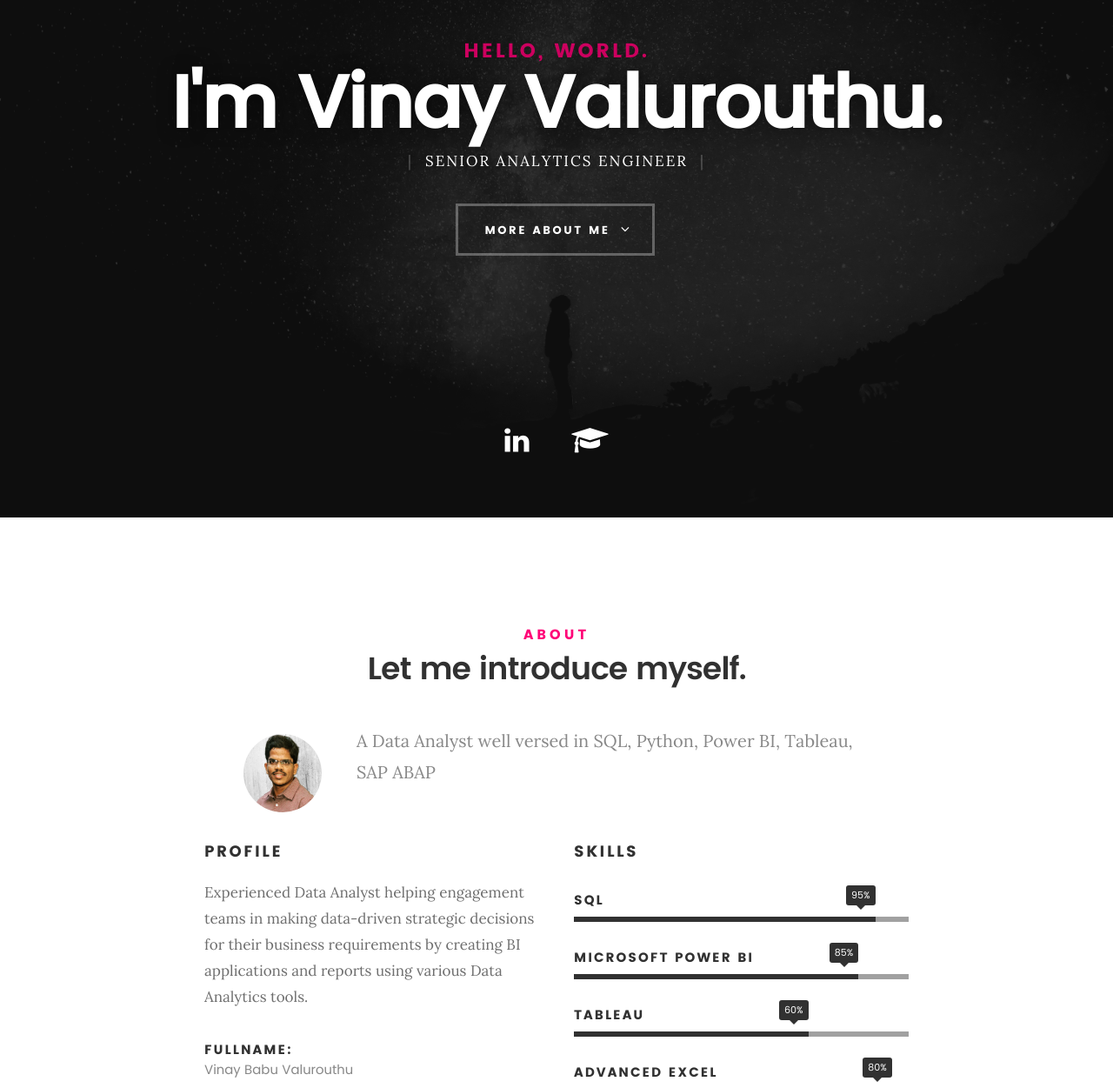
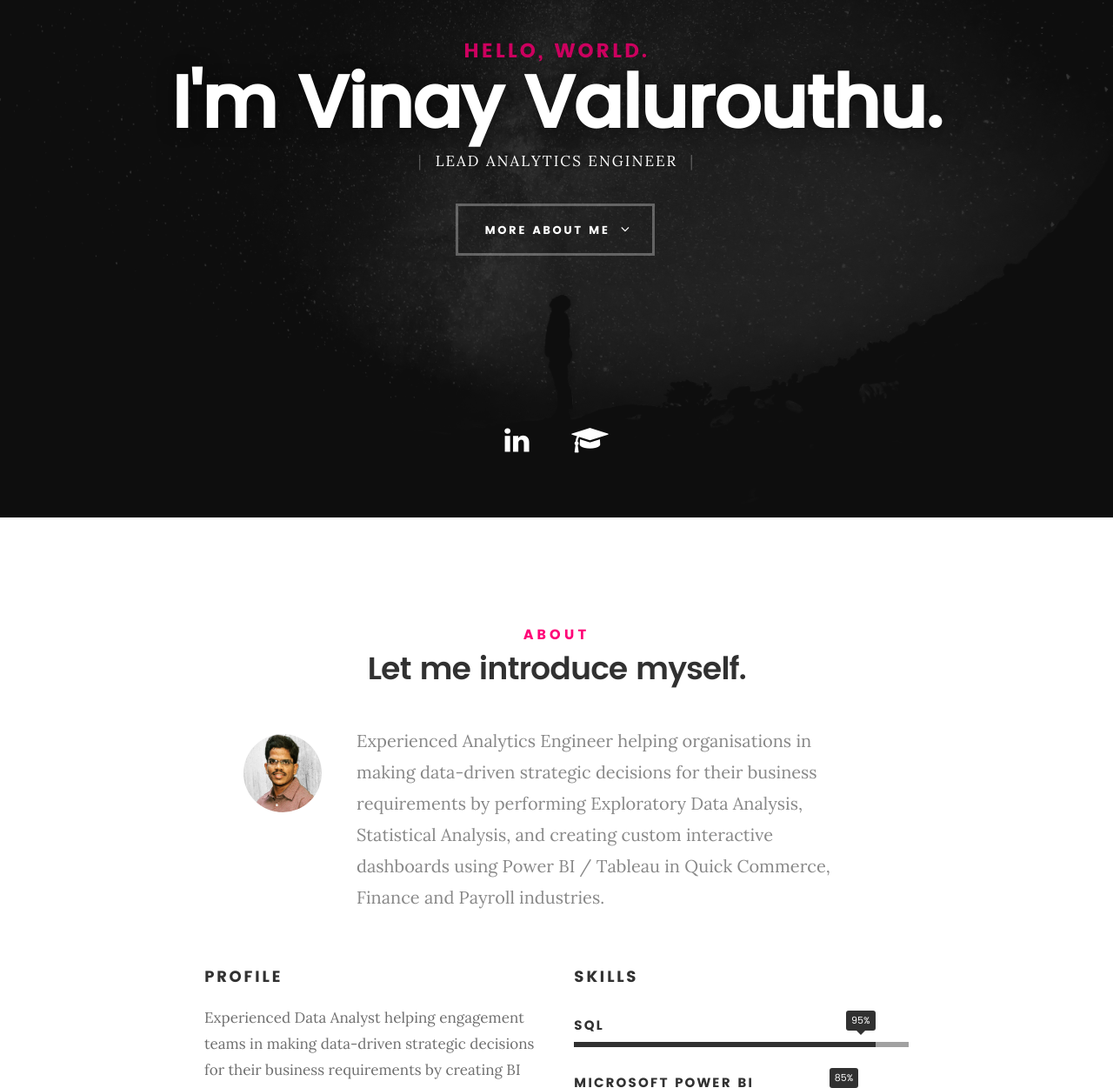
Before and after one commit to vinay-valurouthu/Portfolio, a plain HTML site: page index.html in a window 1280 px wide. Shown: the part 205-1456 px from the top of the page at 87% size. Drawn offline with Linux system fonts and the light colour scheme; files whose address does not match are found by name.

Commit message:
Update index.html
updated heading

```diff
--- a/index.html
+++ b/index.html
@@ -75,7 +75,7 @@
 	   			<h1>I'm Vinay Valurouthu.</h1>
 
 	   			<p class="intro-position">
-	   				<span>Senior Analytics Engineer</span>
+	   				<span>Lead Analytics Engineer</span>
 	   			</p>
 
 	   			<a class="button stroke smoothscroll" href="#about" title="">More About Me</a>
@@ -107,7 +107,7 @@
 
    				<img src="images/profile-pic.jpg" alt="Profile Picture">
 
-   				<p class="lead">A Data Analyst well versed in SQL, Python, Power BI, Tableau, SAP ABAP </p>
+   				<p class="lead">Experienced Analytics Engineer helping organisations in making data-driven strategic decisions for their business requirements by performing Exploratory Data Analysis, Statistical Analysis, and creating custom interactive dashboards using Power BI / Tableau in Quick Commerce, Finance and Payroll industries.</p>
    			</div>
 
    		</div>
```
